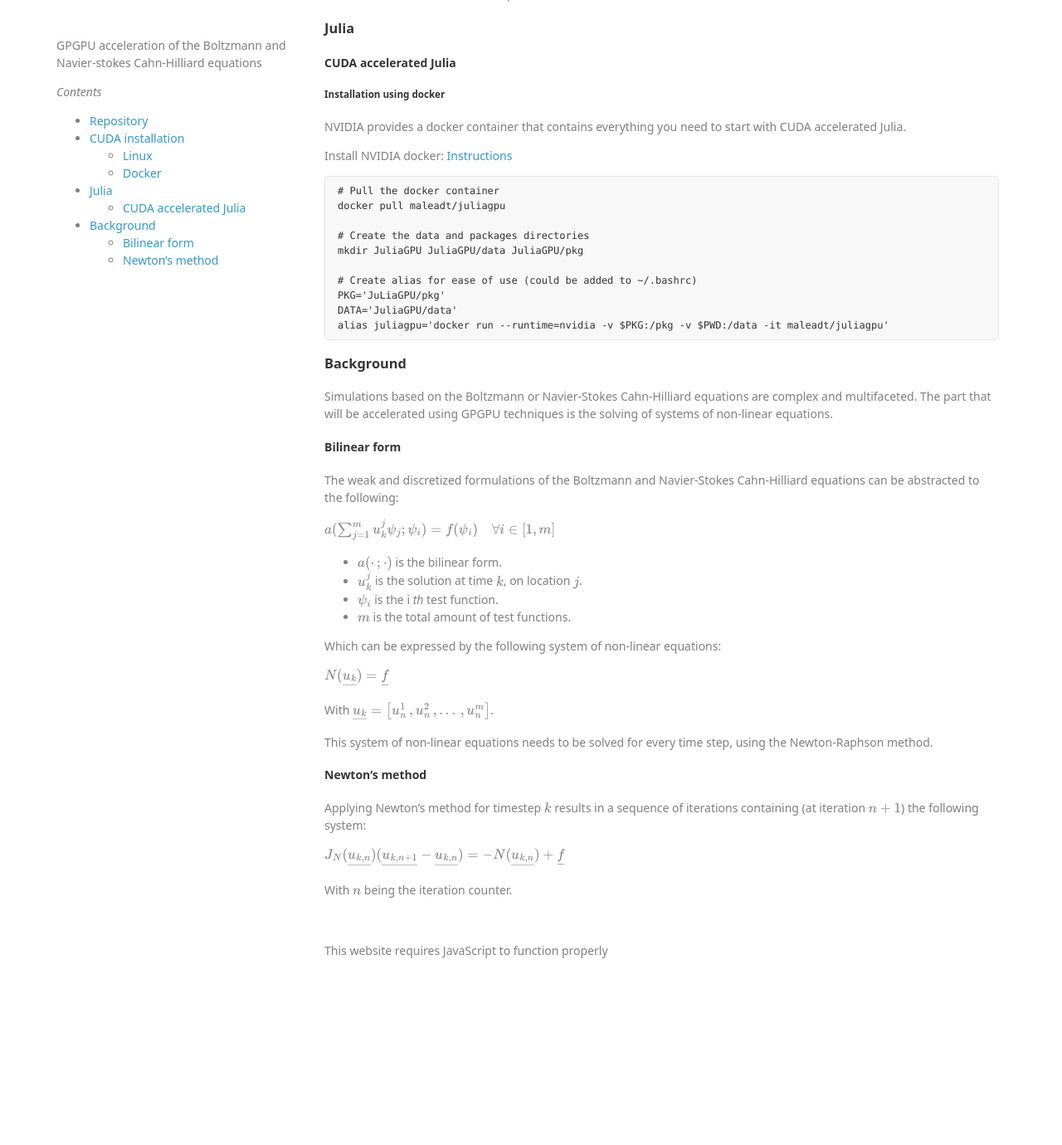
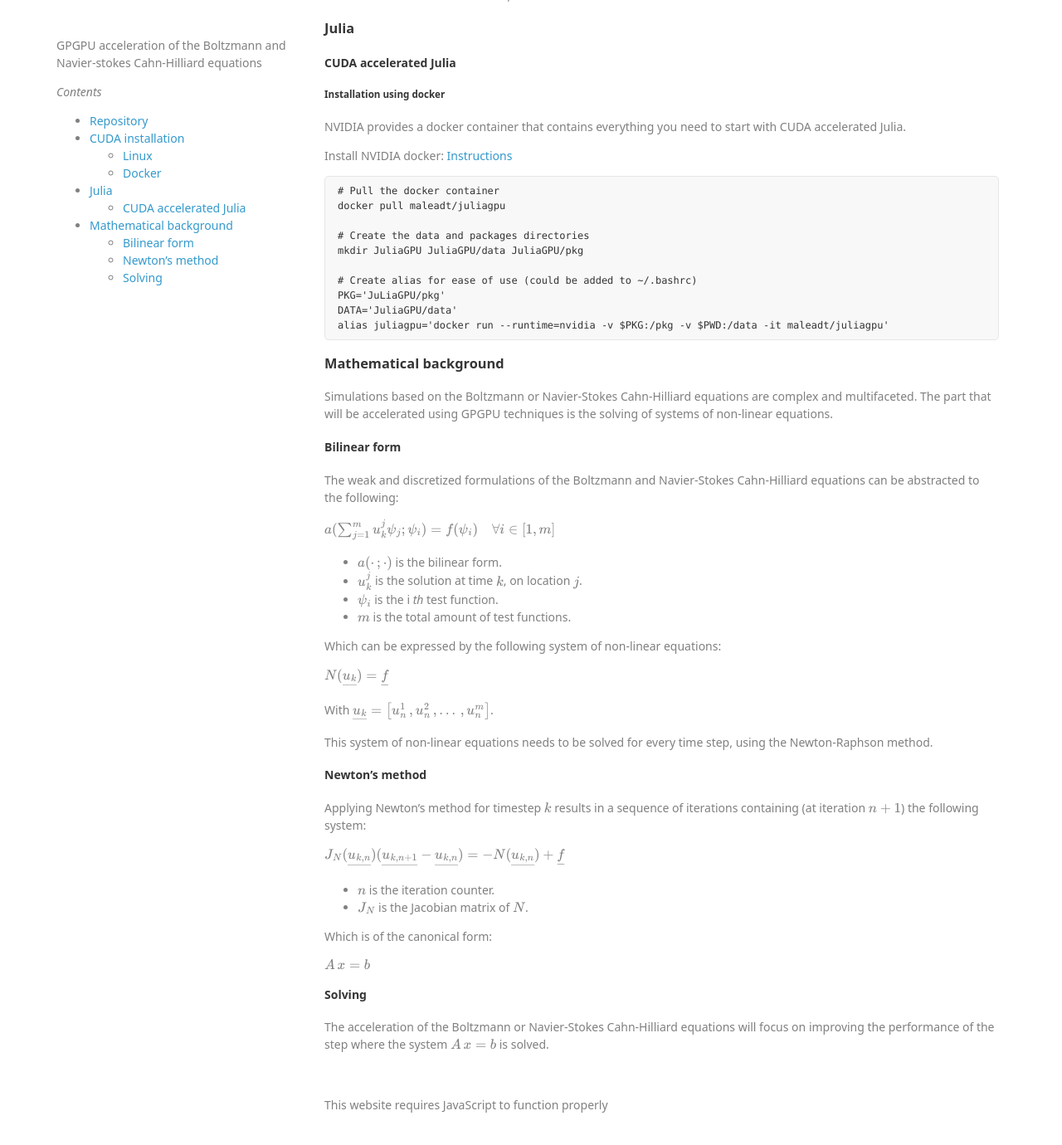
Before and after one commit to lucasbekker/lucasbekker.github.io, a Jekyll site: the page built from index.md, in a window 1280 px wide and 1400 px high, scrolled down 3724 px. Shown: the top 1380 px of the window at 83% size. Built offline with Jekyll 4.4.1, drawn with Linux system fonts in a browser that asks for light colours; nearby versions of some CDN libraries; our own code applies the rules of GitHub Pages for plain Markdown files; formulas are drawn with MathJax 3; before the commit the page ends 4938 px from its top, so only the background shows below that.

Commit message:
Finish newtons method

```diff
--- a/index.md
+++ b/index.md
@@ -148,7 +148,7 @@ Install NVIDIA docker: [Instructions](https://lucasbekker.github.io/#docker)
     alias juliagpu='docker run --runtime=nvidia -v $PKG:/pkg -v $PWD:/data -it maleadt/juliagpu'
 
 
-### Background
+### Mathematical background
 
 Simulations based on the Boltzmann or Navier-Stokes Cahn-Hilliard equations are complex and multifaceted. The part that will be accelerated using GPGPU techniques is the solving of systems of non-linear equations.
 
@@ -185,4 +185,15 @@ $$
 J_{N}(\underline{u_{k,n}}) (\underline{u_{k,n+1}} - \underline{u_{k,n}}) = - N(\underline{u_{k,n}}) + \underline{f}
 $$
 
-With $n$ being the iteration counter.
+  * $n$ is the iteration counter.
+  * $J_{N}$ is the Jacobian matrix of $N$.
+
+Which is of the canonical form:
+
+$$
+A\,x=b
+$$
+
+#### Solving
+
+The acceleration of the Boltzmann or Navier-Stokes Cahn-Hilliard equations will focus on improving the performance of the step where the system $A\,x=b$ is solved.
```
